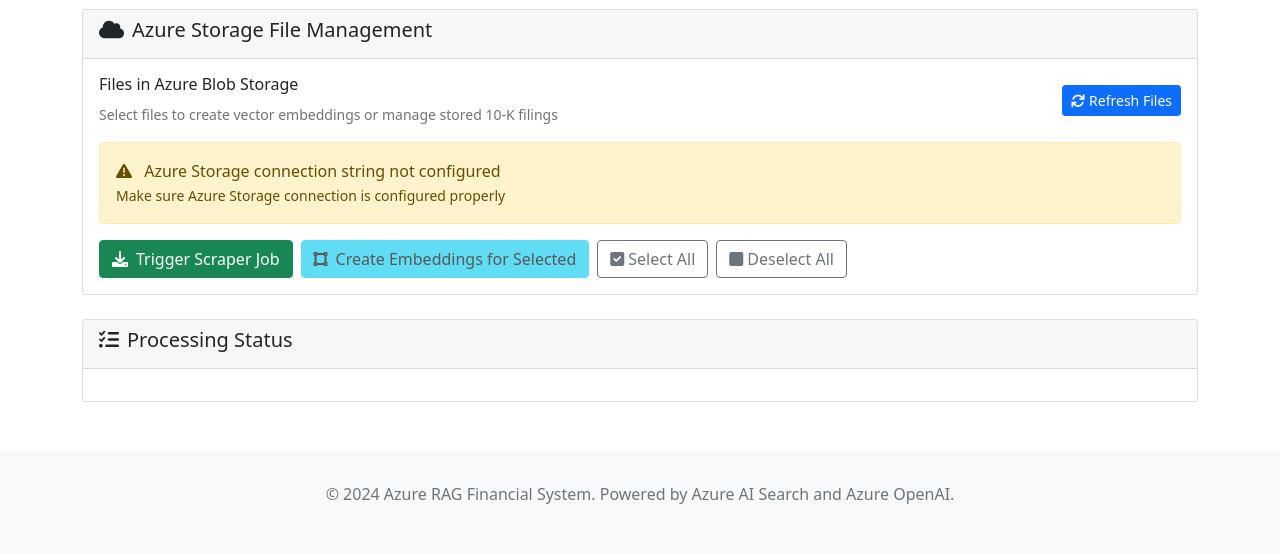
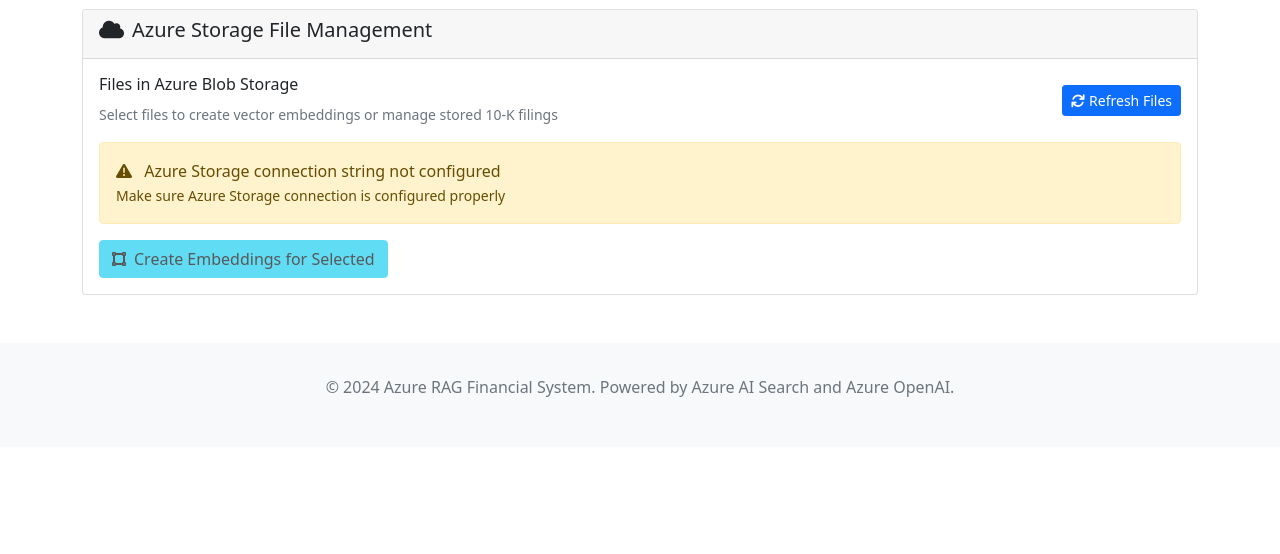
Before and after one commit to jaganraajan/azure-rag-financial-system, a Flask app: page /admin in a window 1280 px wide. Shown: the part 378-932 px from the top of the page. After the commit the page ends 775 px from the top, so only its background shows below. Run offline with Flask 3, Linux system fonts and the light colour scheme.

Commit message:
update ui

```diff
--- a/src/web/flask_app.py
+++ b/src/web/flask_app.py
@@ -475,7 +475,12 @@
         container_client = blob_service_client.get_container_client(container_name)
 
         # Download selected files and process them
+
         temp_dir = "/tmp/embeddings_processing"
+        # Clear temp_dir before downloading
+        import shutil
+        if os.path.exists(temp_dir):
+            shutil.rmtree(temp_dir, ignore_errors=True)
         os.makedirs(temp_dir, exist_ok=True)
 
         downloaded_files = []
--- a/src/web/templates/admin.html
+++ b/src/web/templates/admin.html
@@ -95,48 +95,10 @@
                 </div>
 
                 <div class="d-flex gap-2 flex-wrap">
-                    <button type="button" class="btn btn-success" onclick="triggerScraperJob()">
-                        <i class="fas fa-download me-2"></i>Trigger Scraper Job
-                    </button>
                     <button type="button" class="btn btn-info" onclick="createEmbeddingsForSelected()" disabled id="createEmbeddingsBtn">
                         <i class="fas fa-vector-square me-2"></i>Create Embeddings for Selected
                     </button>
-                    <button type="button" class="btn btn-outline-secondary" onclick="selectAllFiles()">
-                        <i class="fas fa-check-square me-1"></i>Select All
-                    </button>
-                    <button type="button" class="btn btn-outline-secondary" onclick="deselectAllFiles()">
-                        <i class="fas fa-square me-1"></i>Deselect All
-                    </button>
                 </div>
-            </div>
-        </div>
-    </div>
-</div>
-
-<!-- Processing Status -->
-<div class="row mt-4">
-    <div class="col-md-12">
-        <div class="card">
-            <div class="card-header">
-                <h5><i class="fas fa-tasks me-2"></i>Processing Status</h5>
-            </div>
-            <div class="card-body">
-                <div id="processingStatus" class="d-none">
-                    <div class="alert alert-info">
-                        <div class="d-flex align-items-center">
-                            <div class="spinner-border spinner-border-sm me-3" role="status"></div>
-                            <div>
-                                <strong>Processing...</strong>
-                                <div id="processingMessage">Preparing to scrape and process filings...</div>
-                            </div>
-                        </div>
-                    </div>
-                    <div class="progress mb-3">
-                        <div class="progress-bar progress-bar-striped progress-bar-animated"
-                             id="processingProgress" role="progressbar" style="width: 0%"></div>
-                    </div>
-                </div>
-                <div id="processingResults"></div>
             </div>
         </div>
     </div>
@@ -253,6 +215,108 @@
     `;
 
     container.innerHTML = html;
+};
+
+window.updateEmbeddingsButton = function() {
+    // Always reference the button from the DOM
+    const createEmbeddingsBtn = document.getElementById('createEmbeddingsBtn');
+    const checkedBoxes = document.querySelectorAll('.file-checkbox:checked');
+    if (createEmbeddingsBtn) {
+        createEmbeddingsBtn.disabled = checkedBoxes.length === 0;
+        const text = checkedBoxes.length === 0
+            ? 'Create Embeddings for Selected'
+            : `Create Embeddings (${checkedBoxes.length} selected)`;
+        createEmbeddingsBtn.innerHTML = `<i class="fas fa-vector-square me-2"></i>${text}`;
+    }
+}
+
+window.createEmbeddingsForSelected = function() {
+    const checkedBoxes = document.querySelectorAll('.file-checkbox:checked');
+    const selectedFiles = Array.from(checkedBoxes).map(cb => cb.value);
+    if (selectedFiles.length === 0) {
+        alert('Please select at least one file to create embeddings');
+        return;
+    }
+    showProcessingStatus('Creating vector embeddings...');
+    updateProgress(10, `Processing ${selectedFiles.length} selected files...`);
+    fetch('/api/admin/create-embeddings', {
+        method: 'POST',
+        headers: {
+            'Content-Type': 'application/json',
+        },
+        body: JSON.stringify({
+            files: selectedFiles
+        })
+    })
+    .then(response => response.json())
+    .then(data => {
+        if (data.success) {
+            updateProgress(100, 'Vector embeddings created successfully!');
+            setTimeout(() => {
+                hideProcessingStatus();
+                showResults(`<div class="alert alert-success">
+                    <i class="fas fa-check me-2"></i>Successfully created embeddings for ${data.processed_files} files.
+                    <br><small>Generated ${data.total_chunks} text chunks and ${data.search_documents} search documents</small>
+                    <br><strong>Files processed:</strong> ${selectedFiles.join(', ')}
+                </div>`);
+                deselectAllFiles();
+            }, 1000);
+        } else {
+            hideProcessingStatus();
+            showResults(`<div class="alert alert-danger">
+                <i class="fas fa-times me-2"></i>Error: ${data.error || 'Failed to create embeddings'}
+            </div>`);
+        }
+    })
+    .catch(error => {
+        hideProcessingStatus();
+        console.error('Error:', error);
+        showResults(`<div class="alert alert-danger">
+            <i class="fas fa-times me-2"></i>Error creating embeddings: ${error.message}
+        </div>`);
+    });
+}
+
+window.showProcessingStatus = function(message) {
+    const statusDiv = document.getElementById('processingStatus');
+    if (statusDiv) {
+        statusDiv.style.display = 'block';
+        statusDiv.innerHTML = `<div class="alert alert-info">${message}</div>`;
+    }
+};
+
+window.hideProcessingStatus = function() {
+    const statusDiv = document.getElementById('processingStatus');
+    if (statusDiv) {
+        statusDiv.style.display = 'none';
+        statusDiv.innerHTML = '';
+    }
+};
+
+window.updateProgress = function(percent, message) {
+    const statusDiv = document.getElementById('processingStatus');
+    if (statusDiv) {
+        statusDiv.innerHTML = `
+            <div class="progress mb-2">
+                <div class="progress-bar" role="progressbar" style="width: ${percent}%;">
+                    ${percent}%
+                </div>
+            </div>
+            <div>${message}</div>
+        `;
+    }
+};
+
+window.showResults = function(html) {
+    const resultsDiv = document.getElementById('resultsContainer');
+    if (resultsDiv) {
+        resultsDiv.innerHTML = html;
+    }
+};
+
+window.deselectAllFiles = function() {
+    document.querySelectorAll('.file-checkbox:checked').forEach(cb => cb.checked = false);
+    window.updateEmbeddingsButton();
 };
 
 document.addEventListener('DOMContentLoaded', function() {
@@ -519,16 +583,6 @@
         updateEmbeddingsButton();
     }
 
-    window.updateEmbeddingsButton = function() {
-        const checkedBoxes = document.querySelectorAll('.file-checkbox:checked');
-        createEmbeddingsBtn.disabled = checkedBoxes.length === 0;
-
-        // Update text to show count
-        const text = checkedBoxes.length === 0
-            ? 'Create Embeddings for Selected'
-            : `Create Embeddings (${checkedBoxes.length} selected)`;
-        createEmbeddingsBtn.innerHTML = `<i class="fas fa-vector-square me-2"></i>${text}`;
-    }
 
     window.triggerScraperJob = function() {
         const selectedCompanies = Array.from(document.getElementById('selectedCompanies').selectedOptions)
@@ -588,56 +642,6 @@
         });
     }
 
-    window.createEmbeddingsForSelected = function() {
-        const checkedBoxes = document.querySelectorAll('.file-checkbox:checked');
-        const selectedFiles = Array.from(checkedBoxes).map(cb => cb.value);
-
-        if (selectedFiles.length === 0) {
-            alert('Please select at least one file to create embeddings');
-            return;
-        }
-
-        showProcessingStatus('Creating vector embeddings...');
-        updateProgress(10, `Processing ${selectedFiles.length} selected files...`);
-
-        fetch('/api/admin/create-embeddings', {
-            method: 'POST',
-            headers: {
-                'Content-Type': 'application/json',
-            },
-            body: JSON.stringify({
-                files: selectedFiles
-            })
-        })
-        .then(response => response.json())
-        .then(data => {
-            if (data.success) {
-                updateProgress(100, 'Vector embeddings created successfully!');
-                setTimeout(() => {
-                    hideProcessingStatus();
-                    showResults(`<div class="alert alert-success">
-                        <i class="fas fa-check me-2"></i>Successfully created embeddings for ${data.processed_files} files.
-                        <br><small>Generated ${data.total_chunks} text chunks and ${data.search_documents} search documents</small>
-                        <br><strong>Files processed:</strong> ${selectedFiles.join(', ')}
-                    </div>`);
-                    // Deselect all files after processing
-                    deselectAllFiles();
-                }, 1000);
-            } else {
-                hideProcessingStatus();
-                showResults(`<div class="alert alert-danger">
-                    <i class="fas fa-times me-2"></i>Error: ${data.error || 'Failed to create embeddings'}
-                </div>`);
-            }
-        })
-        .catch(error => {
-            hideProcessingStatus();
-            console.error('Error:', error);
-            showResults(`<div class="alert alert-danger">
-                <i class="fas fa-times me-2"></i>Error creating embeddings: ${error.message}
-            </div>`);
-        });
-    }
 });
 </script>
 {% endblock %}
```
